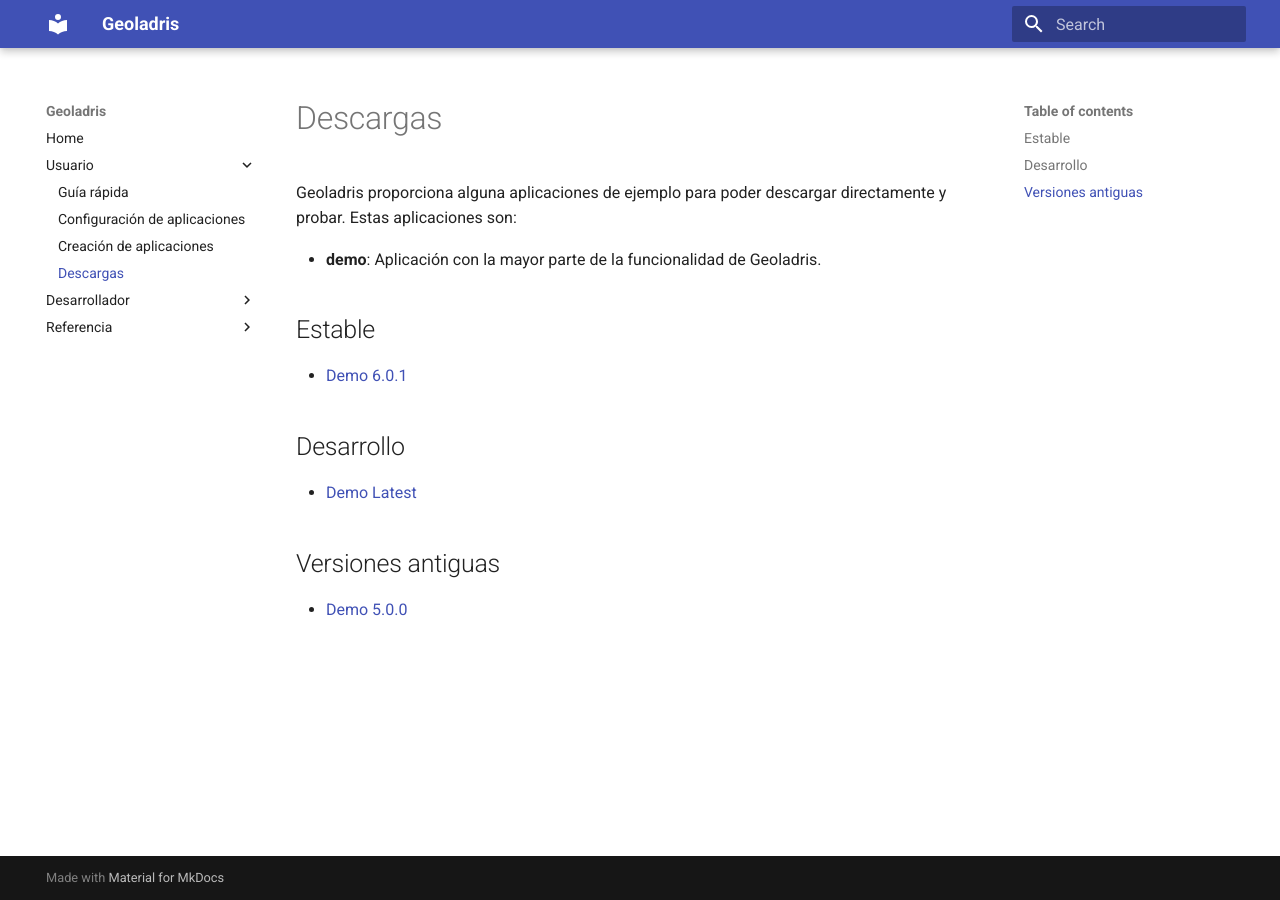
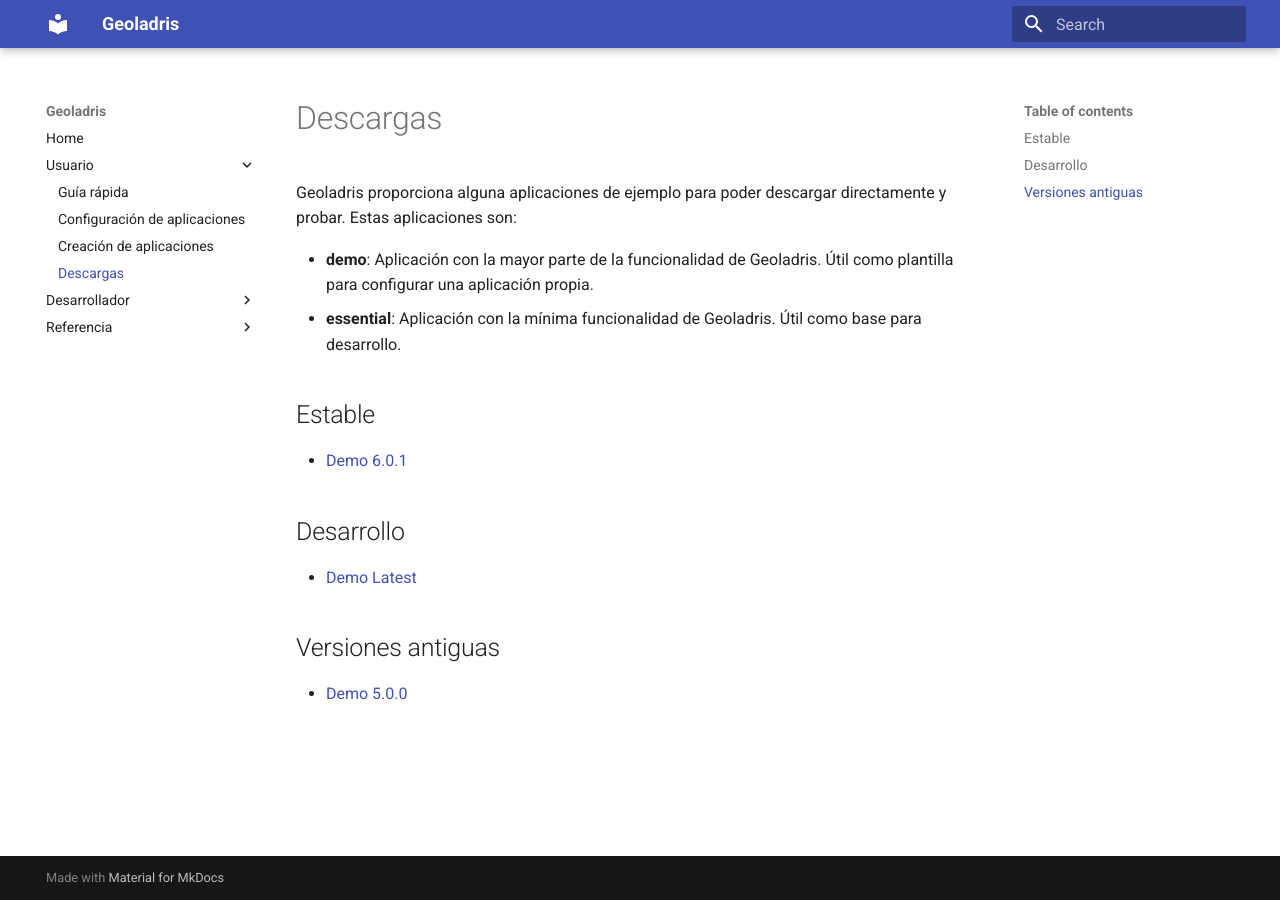
Before and after one commit to geoladris/doc, an MkDocs documentation site: the page built from docs/user/download.md, in a window 1280 px wide. Built offline with MkDocs 1.6.1 and Material for MkDocs 9.7.7, drawn with Linux system fonts in a browser that asks for light colours; old or Windows-style settings are respelled for this version of MkDocs.

Commit message:
Add doc about 'essential' app

```diff
--- a/docs/user/download.md
+++ b/docs/user/download.md
@@ -1,6 +1,7 @@
 Geoladris proporciona alguna aplicaciones de ejemplo para poder descargar directamente y probar. Estas aplicaciones son:
 
-* **demo**: Aplicación con la mayor parte de la funcionalidad de Geoladris.
+* **demo**: Aplicación con la mayor parte de la funcionalidad de Geoladris. Útil como plantilla para configurar una aplicación propia.
+* **essential**: Aplicación con la mínima funcionalidad de Geoladris. Útil como base para desarrollo.
 
 ## Estable
 
```
